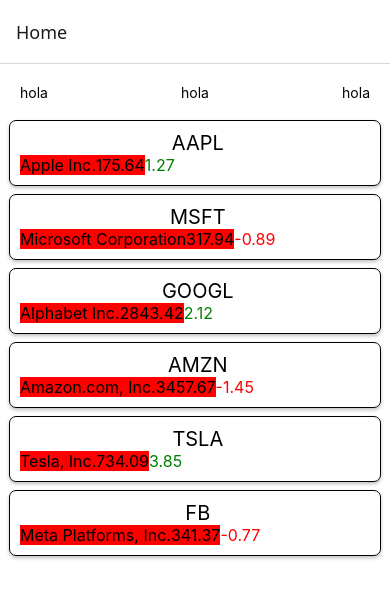
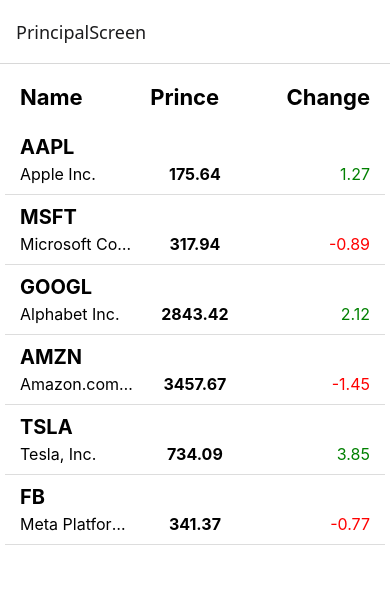
Before and after one commit to AlejandroGuerra1823/talaveraSeniorTest, a React Native app: screen /PrincipalScreen in a window 390 px wide. Shown: the top 598 px of the page. Built offline with nearby package versions, Linux system fonts and the light colour scheme.

Commit message:
Create detail Screen

```diff
--- a/src/components/CardActions.tsx
+++ b/src/components/CardActions.tsx
@@ -1,7 +1,12 @@
 import React from 'react';
-import {StyleSheet, Text, View} from 'react-native';
+import {StyleSheet, Text, TouchableOpacity, View} from 'react-native';
 
-export const CardActions = ({name, price, daily_change, symbol}: Stock) => {
+interface Props {
+  stock: Stock;
+  onPress: () => void;
+}
+
+export const CardActions = ({stock, onPress}: Props) => {
   const priceColorManager = (prince: number) => {
     if (prince == 0) {
       return 'black';
@@ -13,56 +18,58 @@
   };
 
   return (
-    <View style={Styles.Container}>
-      <View style={{alignSelf: 'center'}}>
-        <Text style={{fontSize: 20}}> {symbol}</Text>
+    <TouchableOpacity style={styles.container} onPress={onPress}>
+      <Text style={styles.title}>{stock.symbol}</Text>
+
+      <View style={styles.containerActions}>
+        <Text
+          style={[styles.text, {flex: 1, maxWidth: '33.3%'}]}
+          ellipsizeMode="tail"
+          numberOfLines={1}>
+          {stock.name}
+        </Text>
+        <Text
+          style={[styles.text, {flex: 1, textAlign: 'center'}, styles.price]}>
+          {stock.price}
+        </Text>
+        <Text
+          style={[
+            styles.text,
+            {
+              flex: 1,
+              color: priceColorManager(stock.daily_change),
+              textAlign: 'right',
+            },
+          ]}>
+          {stock.daily_change}
+        </Text>
       </View>
-      <View
-        style={{
-          //   flex: 1,
-          flexDirection: 'row',
-          //   justifyContent: 'space-between',
-          //   backgroundColor: 'red',
-        }}>
-        <View style={{backgroundColor: 'red'}}>
-          <Text style={[Styles.textInformationStyle, {}]}>{name}</Text>
-        </View>
-        <View style={{backgroundColor: 'red'}}>
-          <Text style={[Styles.textInformationStyle, {textAlign: 'center'}]}>
-            {price}
-          </Text>
-        </View>
-        <View>
-          <Text
-            style={[
-              Styles.textInformationStyle,
-              {
-                textAlign: 'right',
-                color: priceColorManager(Number(daily_change)),
-              },
-            ]}>
-            {daily_change}
-          </Text>
-        </View>
-      </View>
-    </View>
+    </TouchableOpacity>
   );
 };
 
-const Styles = StyleSheet.create({
-  Container: {
-    borderWidth: 1,
-    margin: 4,
-    padding: 10,
-    borderRadius: 7,
-    elevation: 8,
-    shadowColor: '#000',
-    shadowOffset: {
-      width: 0,
-      height: 2,
-    },
-    shadowOpacity: 0.25,
-    shadowRadius: 3.84,
+const styles = StyleSheet.create({
+  container: {
+    paddingVertical: 10,
+    paddingHorizontal: 15,
+    borderBottomWidth: 1,
+    borderBottomColor: '#ddd',
   },
-  textInformationStyle: {fontSize: 16},
+  title: {
+    fontSize: 20,
+    fontWeight: 'bold',
+    marginBottom: 5,
+  },
+  containerActions: {
+    flexDirection: 'row',
+  },
+  text: {
+    fontSize: 16,
+  },
+  flex1: {
+    flex: 1,
+  },
+  price: {
+    fontWeight: 'bold',
+  },
 });
--- a/src/navigation/ContainerStackNavigation.tsx
+++ b/src/navigation/ContainerStackNavigation.tsx
@@ -1,14 +1,21 @@
 import {createNativeStackNavigator} from '@react-navigation/native-stack';
-import {PrincipalScreen} from '../screens/PrincipalScreen';
+import {PrincipalScreen} from '../screens/PrincipalScreen/PrincipalScreen';
+import {DetailScreen} from '../screens/DetailScreen/DetailScreen';
 
-const Stack = createNativeStackNavigator();
+export type ContainerStackParams = {
+  PrincipalScreen: undefined;
+  DetailScreen: undefined;
+};
+
+const Stack = createNativeStackNavigator<ContainerStackParams>();
 
 export const ContainerStackNavigator = () => {
   return (
     <Stack.Navigator
-      initialRouteName="Home"
+      initialRouteName="PrincipalScreen"
       screenOptions={{contentStyle: {backgroundColor: 'white'}}}>
-      <Stack.Screen name="Home" component={PrincipalScreen} />
+      <Stack.Screen name="PrincipalScreen" component={PrincipalScreen} />
+      <Stack.Screen name="DetailScreen" component={DetailScreen} />
     </Stack.Navigator>
   );
 };
--- /dev/null
+++ b/src/screens/DetailScreen/DetailScreen.tsx
@@ -0,0 +1,10 @@
+import React from 'react';
+import {Text, View} from 'react-native';
+
+export const DetailScreen = () => {
+  return (
+    <View>
+      <Text>Detail</Text>
+    </View>
+  );
+};
--- a/src/screens/PrincipalScreen.tsx
+++ /dev/null
@@ -1,36 +0,0 @@
-import React from 'react';
-import {FlatList, Text, View} from 'react-native';
-import {CardActions} from '../components/CardActions';
-import stockData from '../data/dummy_stock_data.json';
-
-export const PrincipalScreen = () => {
-  console.log(stockData.stocks, 'Hola');
-
-  return (
-    <View style={{flex: 1, backgroundColor: 'white', padding: 5}}>
-      <FlatList
-        data={stockData.stocks}
-        ListHeaderComponent={() => (
-          <View
-            style={{
-              flexDirection: 'row',
-              justifyContent: 'space-between',
-              padding: 15,
-            }}>
-            <Text>hola</Text>
-            <Text>hola</Text>
-            <Text>hola</Text>
-          </View>
-        )}
-        renderItem={({item}) => (
-          <CardActions
-            name={item.name}
-            price={item.price}
-            symbol={item.symbol}
-            daily_change={item.daily_change}
-          />
-        )}
-      />
-    </View>
-  );
-};
--- /dev/null
+++ b/src/screens/PrincipalScreen/PrincipalScreen.tsx
@@ -0,0 +1,35 @@
+import {StackScreenProps} from '@react-navigation/stack';
+import React from 'react';
+import {FlatList, Text, View} from 'react-native';
+import {CardActions} from '../../components/CardActions';
+import stockData from '../../data/dummy_stock_data.json';
+import {ContainerStackParams} from '../../navigation/ContainerStackNavigation';
+import {Styles} from './PrincipalScreenStyles';
+
+interface Props
+  extends StackScreenProps<ContainerStackParams, 'PrincipalScreen'> {}
+
+export const PrincipalScreen = ({navigation}: Props) => {
+  return (
+    <View style={Styles.contaier}>
+      <FlatList
+        data={stockData.stocks}
+        ListHeaderComponent={() => (
+          <View style={Styles.containerHeader}>
+            <Text style={Styles.headerText}>Name</Text>
+            <Text style={Styles.headerText}>Prince</Text>
+            <Text style={Styles.headerText}>Change</Text>
+          </View>
+        )}
+        renderItem={({item}) => (
+          <CardActions
+            stock={item}
+            onPress={() => {
+              navigation.navigate('DetailScreen');
+            }}
+          />
+        )}
+      />
+    </View>
+  );
+};
--- /dev/null
+++ b/src/screens/PrincipalScreen/PrincipalScreenStyles.ts
@@ -0,0 +1,12 @@
+import {StyleSheet} from 'react-native';
+
+export const Styles = StyleSheet.create({
+  contaier: {flex: 1, padding: 5},
+  containerHeader: {
+    flexDirection: 'row',
+    justifyContent: 'space-between',
+    marginVertical: 15,
+    paddingHorizontal: 15,
+  },
+  headerText: {fontSize: 22, fontWeight: 'bold'},
+});
```
